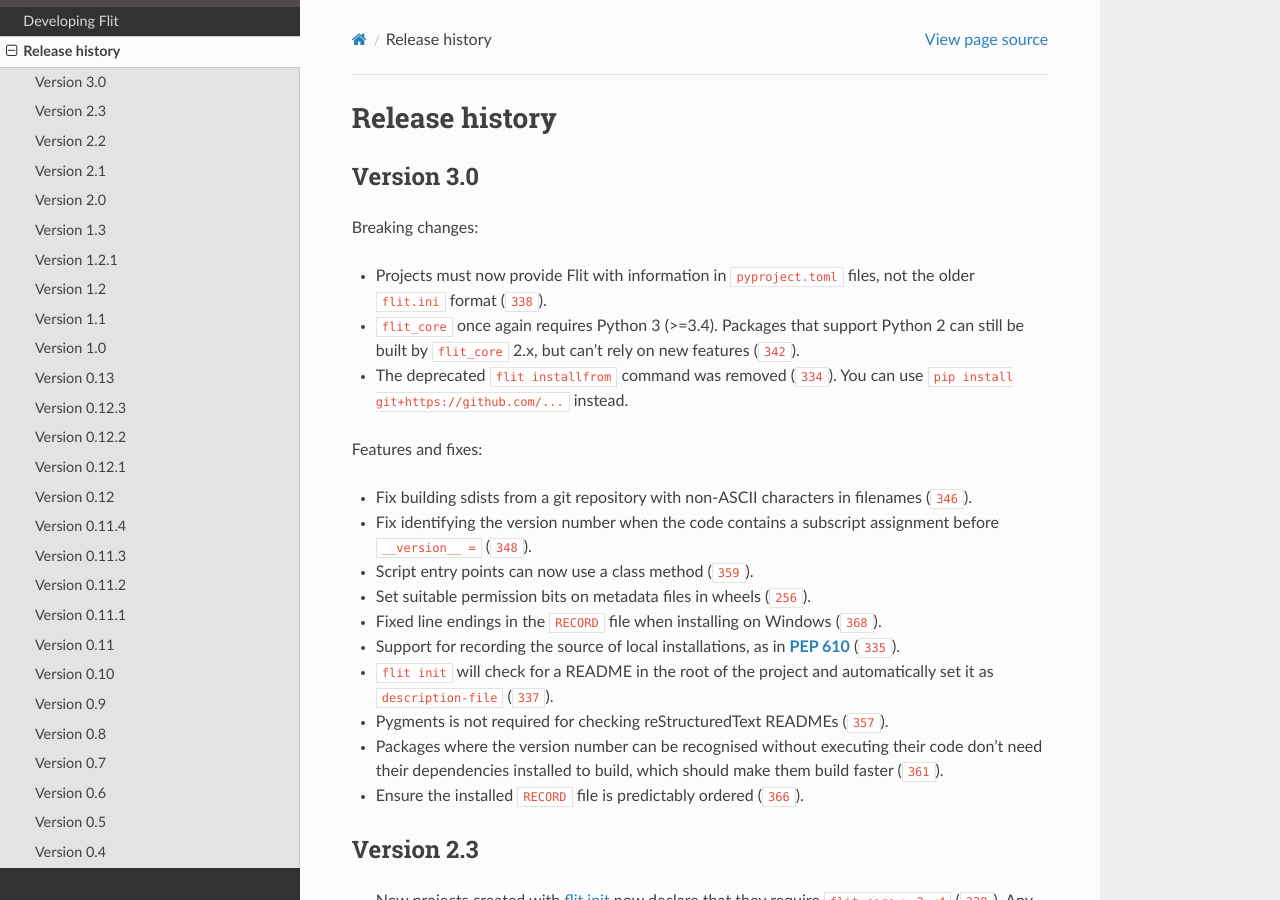
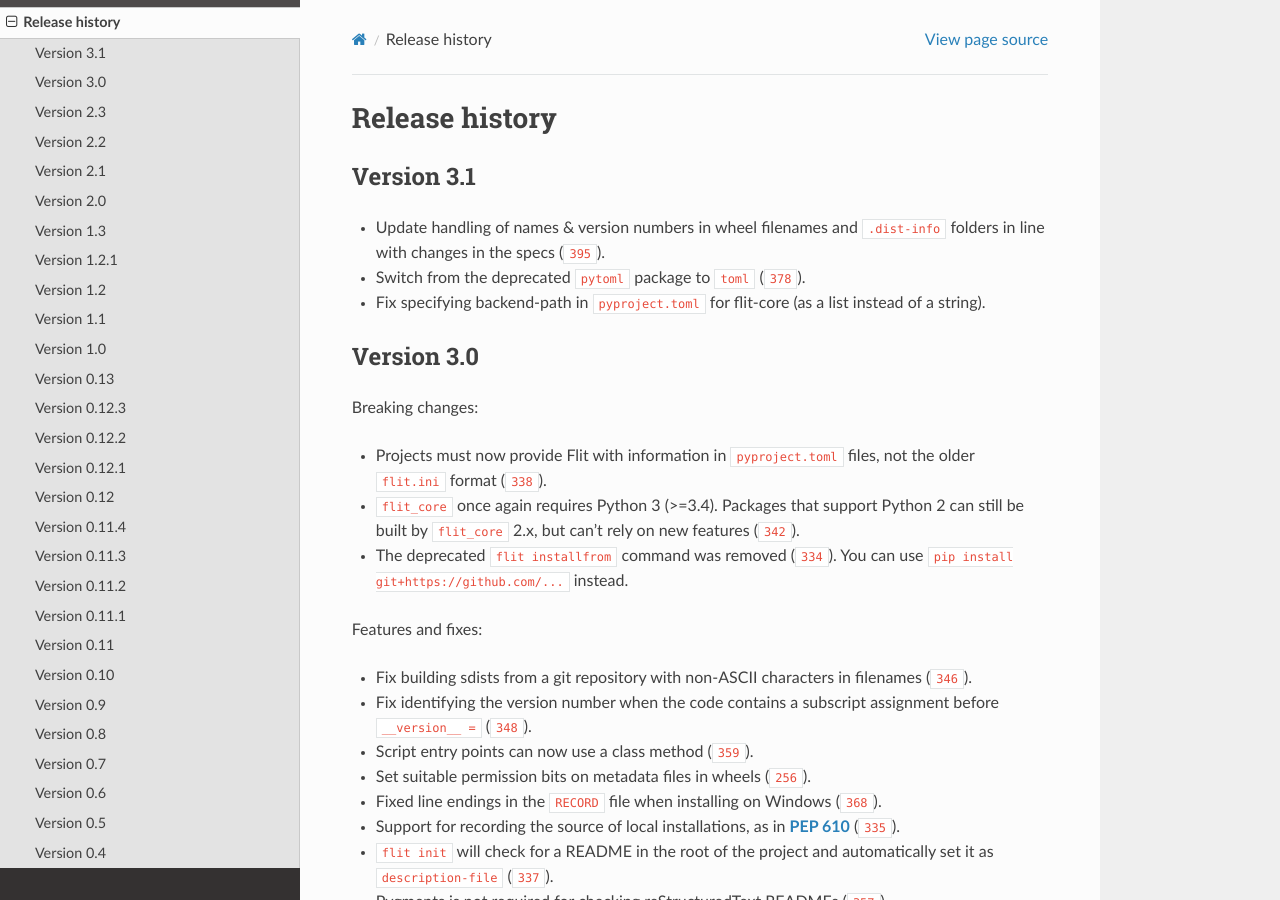
Before and after one commit to pypa/flit, a Sphinx documentation site: the page built from doc/history.rst, in a window 1280 px wide and 900 px high. Built offline with Sphinx 7.4.7 and the Read the Docs theme 2.0.0, drawn with Linux system fonts in a browser that asks for light colours; pages that are not in the unit, such as notebooks, are missing from menus; cross-references to code outside the pages are shown as plain code.

Commit message:
Release notes for 3.1

```diff
--- a/doc/history.rst
+++ b/doc/history.rst
@@ -1,5 +1,14 @@
 Release history
 ===============
+
+Version 3.1
+-----------
+
+- Update handling of names & version numbers in wheel filenames and
+  ``.dist-info`` folders in line with changes in the specs (:ghpull:`395`).
+- Switch from the deprecated ``pytoml`` package to ``toml`` (:ghpull:`378`).
+- Fix specifying backend-path in ``pyproject.toml`` for flit-core (as a list
+  instead of a string).
 
 Version 3.0
 -----------
```
